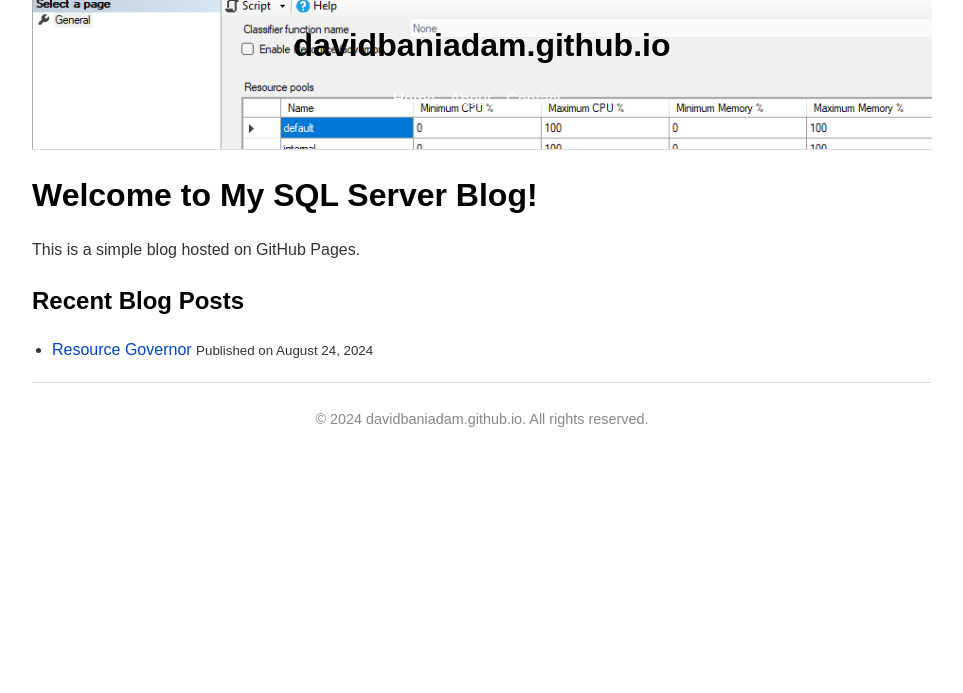
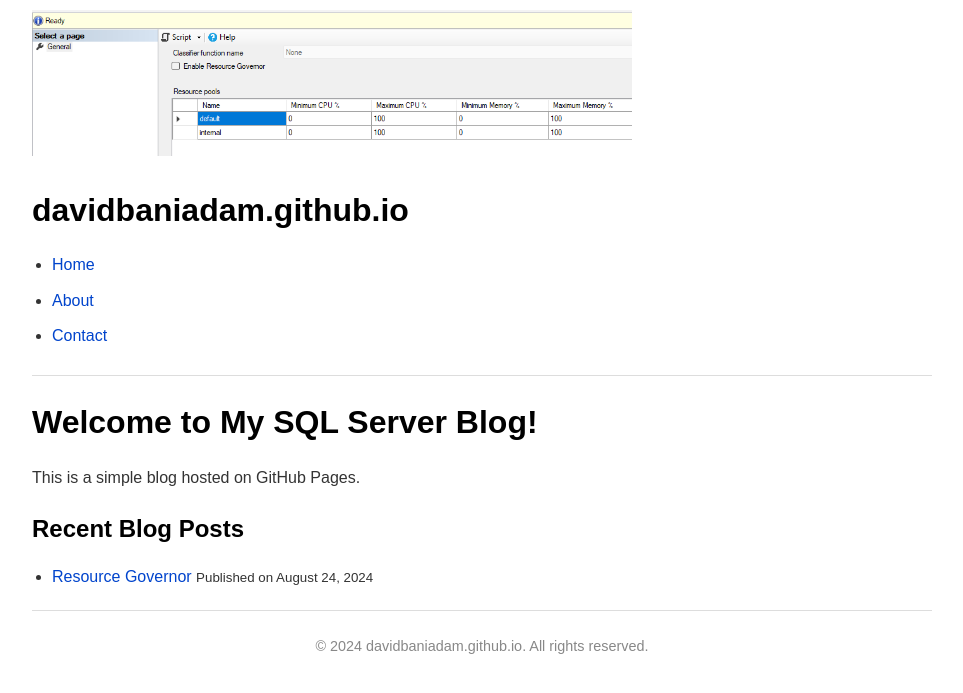
Before and after one commit to davidbaniadam/davidbaniadam.github.io, a Jekyll site: the page built from index.md, in a window 1280 px wide. Shown: the top 693 px of the page, without its empty margins (158-1121 px from the left). Built offline with Jekyll 4.4.1, drawn with Linux system fonts in a browser that asks for light colours.

Commit message:
Update default.html

```diff
--- a/_layouts/default.html
+++ b/_layouts/default.html
@@ -5,39 +5,10 @@
     <meta name="viewport" content="width=device-width, initial-scale=1.0">
     <title>{{ page.title | default: site.title }}</title>
     <link rel="stylesheet" href="{{ "/assets/css/style.css" | relative_url }}">
-    <style>
-      /* Styles for header background */
-      header {
-        background-image: url("/images/ssms-properties.png"); /* Path to the image in your images folder */
-        background-size: cover;
-        background-position: center;
-        padding: 20px;
-        color: white;
-        text-align: center; /* Center the content */
-      }
-
-      h1 {
-        margin: 0;
-      }
-
-      nav ul {
-        list-style: none;
-        padding: 0;
-      }
-
-      nav ul li {
-        display: inline;
-        margin-right: 10px;
-      }
-
-      nav ul li a {
-        color: white; /* Ensure the links are visible on the background */
-        text-decoration: none;
-      }
-    </style>
 </head>
 <body>
     <header>
+    <img src="/images/ssms-properties.png" alt="Header Image" width="600">
     <h1>{{ site.title }}</h1>
     <nav>
         <ul>
```
Lines whose indentation alone changed are shown as unchanged.
